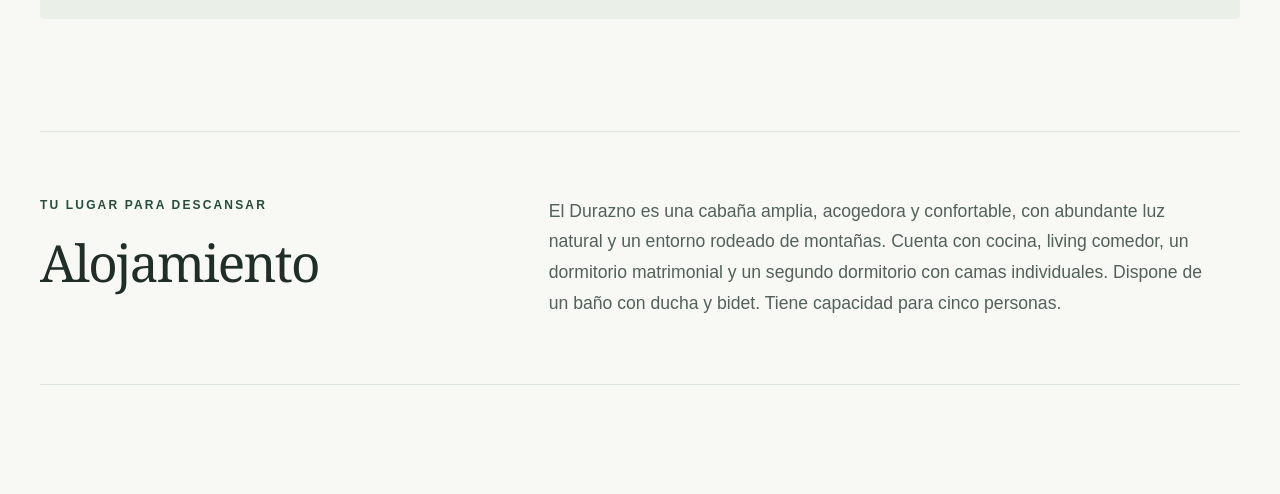
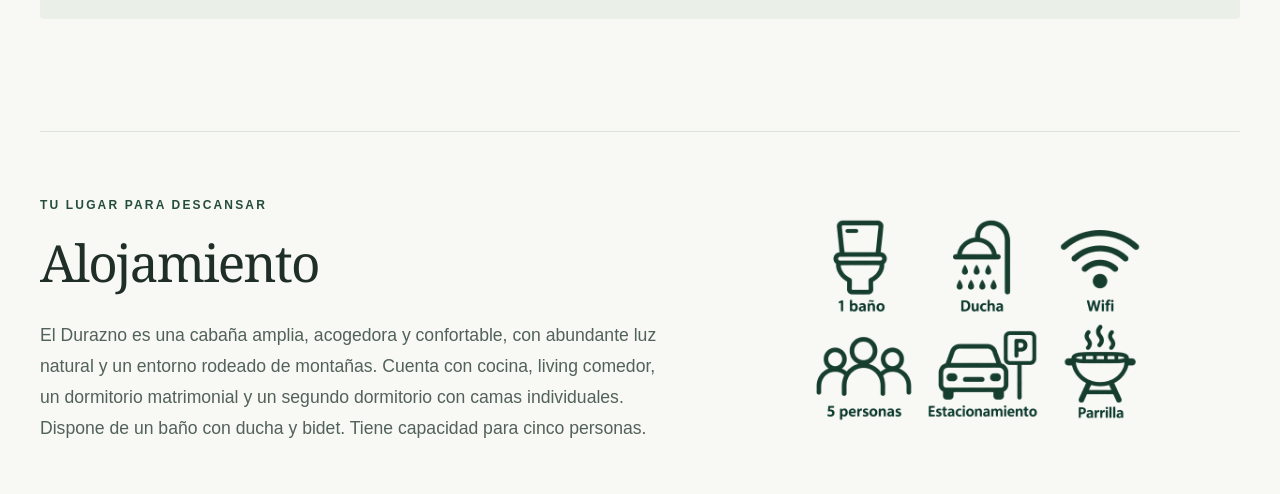
Before and after one commit to marcoscofredev/reservas-alojamiento, a plain HTML site: page index.html in a window 1280 px wide. Shown: the part 2240-2734 px from the top of the page. Drawn offline with Linux system fonts and the light colour scheme.

Commit message:
pictograma

```diff
--- a/index.html
+++ b/index.html
@@ -43,8 +43,11 @@
             </form>
         </section>
         <section id="alojamiento">
-            <h2>Alojamiento</h2>
-            <p>El Durazno es una cabaña amplia, acogedora y confortable, con abundante luz natural y un entorno rodeado de montañas. Cuenta con cocina, living comedor, un dormitorio matrimonial y un segundo dormitorio con camas individuales. Dispone de un baño con ducha y bidet. Tiene capacidad para cinco personas.</p>
+            <div class="alojamiento-texto">
+                <h2>Alojamiento</h2>
+                <p>El Durazno es una cabaña amplia, acogedora y confortable, con abundante luz natural y un entorno rodeado de montañas. Cuenta con cocina, living comedor, un dormitorio matrimonial y un segundo dormitorio con camas individuales. Dispone de un baño con ducha y bidet. Tiene capacidad para cinco personas.</p>
+            </div>
+            <img class="servicios" src="imagenes/servicios-pictogramas.png" alt="Un baño con ducha, wifi, capacidad para cinco personas, estacionamiento y parrilla">
         </section>
         <section id="ubicacion">
             <h2>Ubicación</h2>
--- a/style.css
+++ b/style.css
@@ -44,7 +44,7 @@ label { font-size: .9rem; font-weight: 600; margin: 0 0 6px; }
 input, textarea { width: 100%; min-width: 0; border: 1px solid #a5b4a7; background: #fff; padding: 12px 14px; border-radius: 3px; color: var(--ink); font: inherit; margin-bottom: 20px; }
 textarea { min-height: 150px; resize: vertical; }
 button { align-self: flex-start; }
-#alojamiento { padding: 64px 0; border-top: 1px solid var(--line); border-bottom: 1px solid var(--line); display: grid; grid-template-columns: .8fr 1.2fr; gap: 48px; }
+#alojamiento { padding: 64px 0; border-top: 1px solid var(--line); border-bottom: 1px solid var(--line); display: grid; grid-template-columns: 1.2fr 1fr; gap: 64px; align-items: center; }
 #alojamiento h2::before { content: 'TU LUGAR PARA DESCANSAR'; }
 #alojamiento p { margin: 0; font-size: 1.1rem; }
 #ubicacion { display: grid; grid-template-columns: 1fr 1fr; gap: 0 56px; }
@@ -83,3 +83,9 @@ footer p { margin: auto; color: #eef3eb; font-size: .85rem; }
     iframe { height: 320px; }
 }
 @media (prefers-reduced-motion: reduce) { html { scroll-behavior: auto; } }
+.servicios {
+    width: 100%;
+    max-width: 360px;
+    height: auto;
+    margin: 0 auto;
+}
```
Also changed, not shown: imagenes/servicios-pictogramas.png (added).
